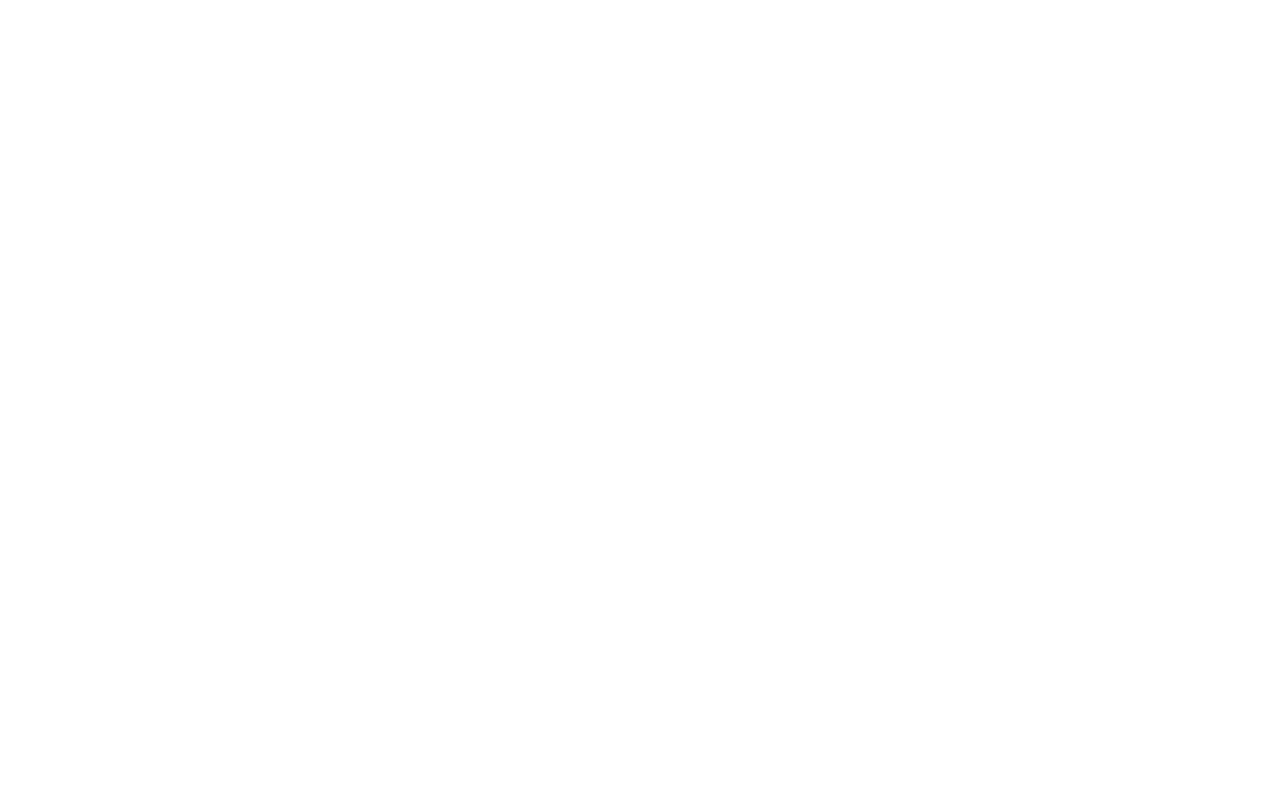
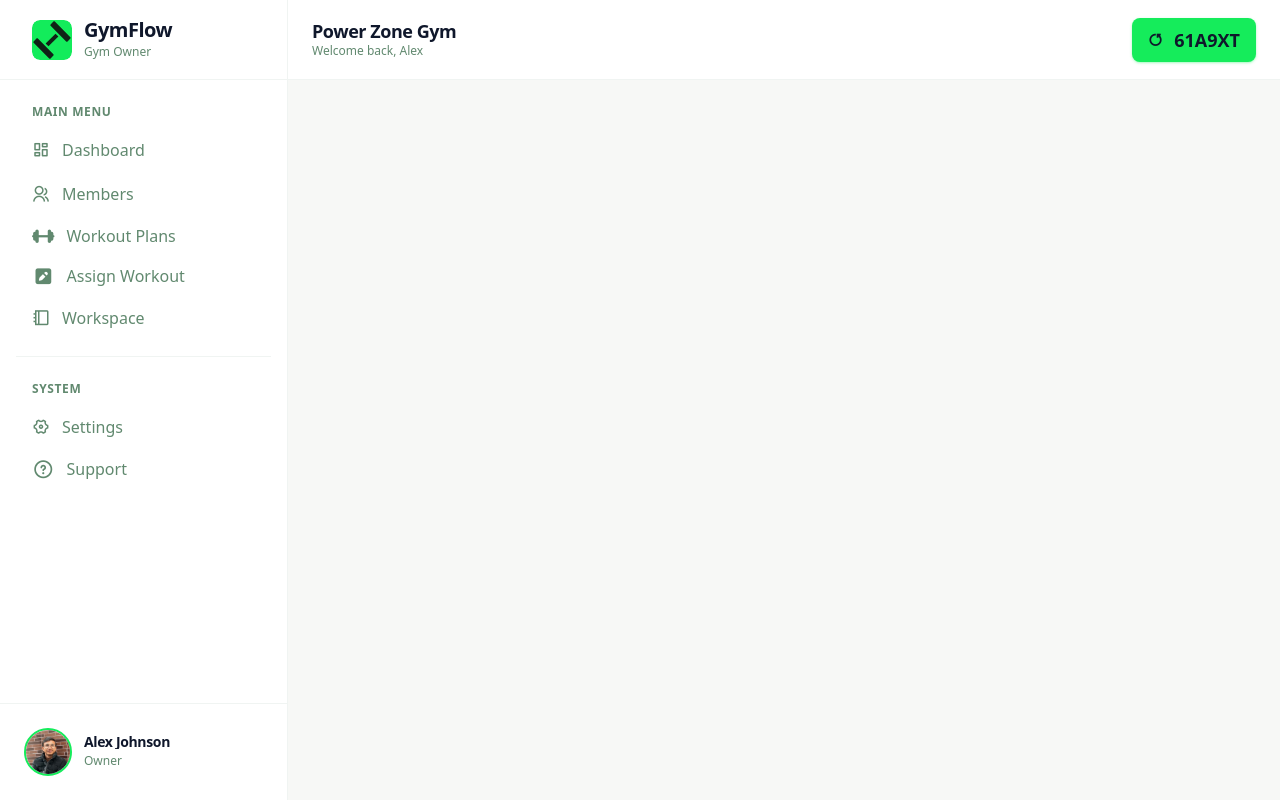
Before and after one commit to prashivg-04/FitFlow, a React (Vite) app in the folder Frontend/: page /trainer in a window 1280 px wide. Before the commit this address had no page. Built offline with nearby package versions, Linux system fonts and the light colour scheme.

Commit message:
implemented routing on trainer pages

```diff
--- a/Frontend/src/App.jsx
+++ b/Frontend/src/App.jsx
@@ -16,6 +16,13 @@
 import NotificationDashboard from './pages/owner/NotificationDashboard'
 import Settings from './pages/owner/Settings'
 import Support from './pages/owner/Support'
+import TrainerDashboard from './pages/trainer/TrainerDashboard'
+import TrainerMemberManagement from './pages/trainer/TrainerMemberManagement'
+import TrainerWorkoutPlans from './pages/trainer/TrainerWorkoutPlans'
+import TrainerAssignWorkout from './pages/trainer/TrainerAssignWorkout'
+import TrainerWorkspace from './pages/trainer/TrainerWorkspace'
+import TrainerSettings from './pages/trainer/TrainerSettings'
+import TrainerSupport from './pages/trainer/TrainerSupport'
 
 function App() {
   return (
@@ -38,7 +45,15 @@
           <Route path='support' element={<Support />} />
         </Route>
 
-        <Route path='/trainer/dashboard' element={<TrainerLayout />} />
+        <Route path='/trainer' element={<TrainerLayout />} >
+          <Route path='dashboard' element={<TrainerDashboard />} />
+          <Route path='members' element={<TrainerMemberManagement />} />
+          <Route path='workouts' element={<TrainerWorkoutPlans />} />
+          <Route path='assignments' element={<TrainerAssignWorkout />} />
+          <Route path='workspace' element={<TrainerWorkspace />} />
+          <Route path='settings' element={<TrainerSettings />} />
+          <Route path='support' element={<TrainerSupport />} />
+        </Route>
 
         <Route path='/member/dashboard' element={<MemberLayout />} />
       </Routes>
--- a/Frontend/src/components/trainer/TrainerSidebar.jsx
+++ b/Frontend/src/components/trainer/TrainerSidebar.jsx
@@ -1,11 +1,9 @@
 import React from 'react'
 import icon from '../../assets/icon.svg'
 import navjot from '../../media/navjotImg.jpeg'
-import { Link } from 'react-router-dom'
+import { Link, NavLink } from 'react-router-dom'
 
-const TrainerSidebar = (props) => {
-
-    const { activeMenu, setActiveMenu } = props;
+const TrainerSidebar = () => {
 
   return (
     <div className='flex flex-col min-h-screen h-full w-72 bg-white border-r border-[#f0f4f2] z-10'>
@@ -27,93 +25,93 @@
             {/* Main Menu */}
             <div className='flex flex-col pt-2'>
                 <div className='px-4 py-2 text-xs font-semibold text-[#61896f] uppercase tracking-wider'>Main Menu</div>
-                <button
-                    onClick={() => setActiveMenu('dashboard')}
-                    className={`px-4 py-2 flex items-center gap-3 rounded-lg transition-all cursor-pointer ${
-                        activeMenu === 'dashboard'
+                <NavLink
+                    to='/trainer/dashboard'
+                    className={({ isActive }) => `px-4 py-2 flex items-center gap-3 rounded-lg transition-all cursor-pointer ${
+                        isActive
                         ? 'bg-[#edfdef] text-[#15ec5b] border-l-4 border-[#15ec5b]'
                         : 'text-[#61896f] hover:bg-[#f7f8f6] hover:text-[#15ec5b]'
                     }`}
                 >
                     <i class="text-lg ri-dashboard-line"></i>
                     <span className='font-medium'>Dashboard</span>
-                </button>
+                </NavLink>
 
-                <button
-                    onClick={() => setActiveMenu('members')}
-                    className={`px-4 py-2 flex items-center gap-3 rounded-lg transition-all cursor-pointer ${
-                        activeMenu === 'members'
+                <NavLink
+                    to='/trainer/members'
+                    className={({ isActive }) => `px-4 py-2 flex items-center gap-3 rounded-lg transition-all cursor-pointer ${
+                        isActive
                         ? 'bg-[#edfdef] text-[#15ec5b] border-l-4 border-[#15ec5b]'
                         : 'text-[#61896f] hover:bg-[#f7f8f6] hover:text-[#15ec5b]'
                     }`}
                 >
                     <i class="text-lg ri-group-line"></i>
                     <span className='font-medium'>Members</span>
-                </button>
+                </NavLink>
 
-                <button
-                    onClick={() => setActiveMenu('workoutPlans')}
-                    className={`px-4 py-2 flex items-center gap-3 rounded-lg transition-all cursor-pointer ${
-                        activeMenu === 'workoutPlans'
+                <NavLink
+                    to='/trainer/workouts'
+                    className={({ isActive }) => `px-4 py-2 flex items-center gap-3 rounded-lg transition-all cursor-pointer ${
+                        isActive
                         ? 'bg-[#edfdef] text-[#15ec5b] border-l-4 border-[#15ec5b]'
                         : 'text-[#61896f] hover:bg-[#f7f8f6] hover:text-[#15ec5b]'
                     }`}
                 >
                     <i class="text-lg fa-solid fa-dumbbell"></i>
                     <span className='font-medium'>Workout Plans</span>
-                </button>
+                </NavLink>
 
-                <button
-                    onClick={() => setActiveMenu('assignWorkouts')}
-                    className={`px-4 py-2 flex items-center gap-3 rounded-lg transition-all cursor-pointer ${
-                        activeMenu === 'assignWorkouts'
+                <NavLink
+                    to='/trainer/assignments'
+                    className={({ isActive }) => `px-4 py-2 flex items-center gap-3 rounded-lg transition-all cursor-pointer ${
+                        isActive
                         ? 'bg-[#edfdef] text-[#15ec5b] border-l-4 border-[#15ec5b]'
                         : 'text-[#61896f] hover:bg-[#f7f8f6] hover:text-[#15ec5b]'
                     }`}
                 >
                     <i class="text-lg fa-solid fa-square-pen"></i>
                     <span className='font-medium'>Assign Workout</span>
-                </button>
+                </NavLink>
 
-                <button
-                    onClick={() => setActiveMenu('workspace')}
-                    className={`px-4 py-2 flex items-center gap-3 rounded-lg transition-all cursor-pointer ${
-                        activeMenu === 'workspace'
+                <NavLink
+                    to='/trainer/workspace'
+                    className={({ isActive }) => `px-4 py-2 flex items-center gap-3 rounded-lg transition-all cursor-pointer ${
+                        isActive
                         ? 'bg-[#edfdef] text-[#15ec5b] border-l-4 border-[#15ec5b]'
                         : 'text-[#61896f] hover:bg-[#f7f8f6] hover:text-[#15ec5b]'
                     }`}
                 >
                     <i class="text-lg ri-booklet-line"></i>
                     <span className='font-medium'>Workspace</span>
-                </button>
+                </NavLink>
             </div>
 
             {/* System Menu */}
             <div className='flex flex-col pt-4 mt-4 border-t border-[#f0f4f2]'>
                 <div className='px-4 py-2 text-xs font-semibold text-[#61896f] uppercase tracking-wider'>System</div>
-                <button
-                    onClick={() => setActiveMenu('settings')}
-                    className={`px-4 py-2 flex items-center gap-3 rounded-lg transition-all cursor-pointer ${
-                        activeMenu === 'settings'
+                <NavLink
+                    to='/trainer/settings'
+                    className={({ isActive }) => `px-4 py-2 flex items-center gap-3 rounded-lg transition-all cursor-pointer ${
+                        isActive
                         ? 'bg-[#edfdef] text-[#15ec5b] border-l-4 border-[#15ec5b]'
                         : 'text-[#61896f] hover:bg-[#f7f8f6] hover:text-[#15ec5b]'
                     }`}
                 >
                     <i class="text-lg ri-settings-4-line"></i>
                     <span className='font-medium'>Settings</span>
-                </button>
+                </NavLink>
 
-                <button
-                    onClick={() => setActiveMenu('support')}
-                    className={`px-4 py-2 flex items-center gap-3 rounded-lg transition-all cursor-pointer ${
-                        activeMenu === 'support'
+                <NavLink
+                    to='/trainer/support'
+                    className={({ isActive }) => `px-4 py-2 flex items-center gap-3 rounded-lg transition-all cursor-pointer ${
+                        isActive
                         ? 'bg-[#edfdef] text-[#15ec5b] border-l-4 border-[#15ec5b]'
                         : 'text-[#61896f] hover:bg-[#f7f8f6] hover:text-[#15ec5b]'
                     }`}
                 >
                     <i class="text-lg fa-regular fa-circle-question"></i>
                     <span className='font-medium'>Support</span>
-                </button>
+                </NavLink>
             </div>
         </div>
 
--- a/Frontend/src/pages/trainer/TrainerLayout.jsx
+++ b/Frontend/src/pages/trainer/TrainerLayout.jsx
@@ -1,23 +1,15 @@
 import React, { useState } from 'react'
 import TrainerHeader from '../../components/trainer/TrainerHeader'
 import TrainerSidebar from '../../components/trainer/TrainerSidebar'
-import TrainerDashboard from './TrainerDashboard'
-import TrainerMemberManagement from './TrainerMemberManagement'
-import TrainerAssignWorkout from './TrainerAssignWorkout'
-import TrainerWorkoutPlans from './TrainerWorkoutPlans'
-import TrainerWorkspace from './TrainerWorkspace'
-import TrainerSettings from './TrainerSettings'
-import TrainerSupport from './TrainerSupport'
+import { Outlet } from 'react-router-dom'
 
 const TrainerLayout = () => {
-
-  const [activeMenu, setActiveMenu] = useState('dashboard');
 
   return (
     <div className='font-display bg-[#f7f8f6] text-slate-900 antialiased'>
       <div className='flex h-screen w-full overflow-hidden'>
         <div className='shrink-0'>
-          <TrainerSidebar activeMenu={activeMenu} setActiveMenu={setActiveMenu} />
+          <TrainerSidebar />
         </div>
         {/* Sidebar */}
 
@@ -29,13 +21,7 @@
           </div>
 
           <div>
-            {activeMenu === 'dashboard' && <TrainerDashboard />}
-            {activeMenu === 'members' && <TrainerMemberManagement />}
-            {activeMenu === 'workoutPlans' && <TrainerWorkoutPlans />}
-            {activeMenu === 'assignWorkouts' && <TrainerAssignWorkout />}
-            {activeMenu === 'workspace' && <TrainerWorkspace />}
-            {activeMenu === 'settings' && <TrainerSettings />}
-            {activeMenu === 'support' && <TrainerSupport />}
+            <Outlet />
           </div>
         </div>
       </div>
```
